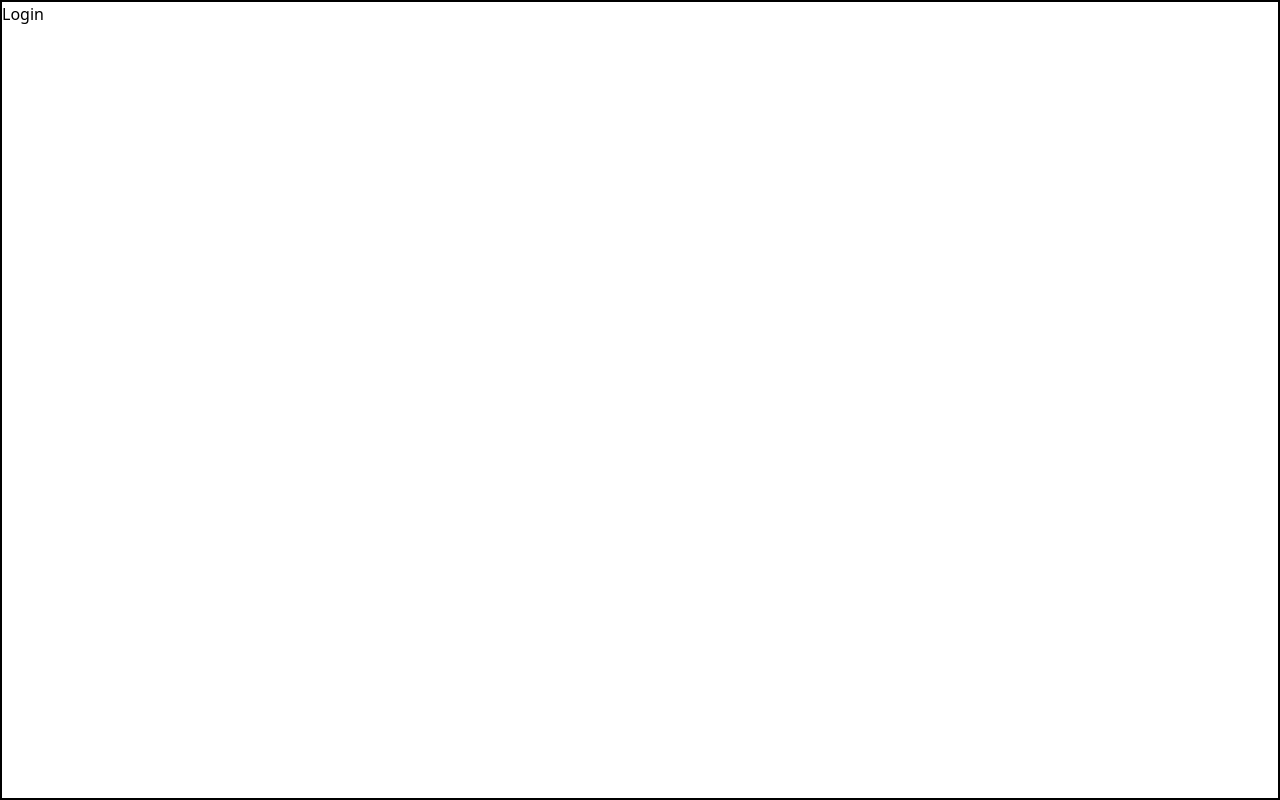
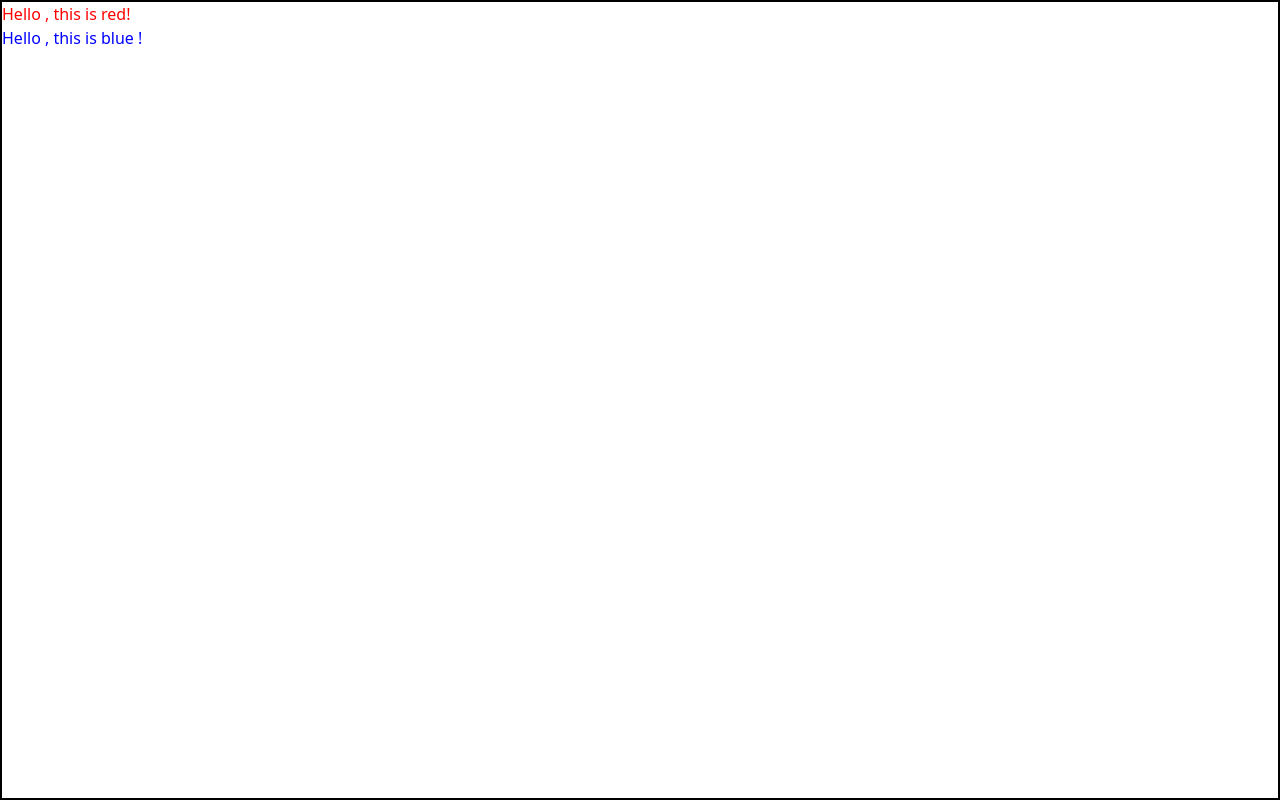
Before and after one commit to Rustemov02/Coursera---Advanced-React-Course, a React (Vite) app: page / in a window 1280 px wide. Built offline with nearby package versions, Linux system fonts and the light colour scheme.

Commit message:
learning HOC functions

```diff
--- a/src/App.tsx
+++ b/src/App.tsx
@@ -12,12 +12,13 @@ import GetPreviousDate from "./Exercises/getPreviousDate";
 import ManipulatingChildren from "./ManipulatingChildren";
 import { RadioOption } from "./components/Radio/Radio";
 import BuildRadioContainer from "./Exercises/BuildRadioGroupComponent";
+import HOCComponents from "./HOC";
 
 function App() {
   return (
     <div className="h-dvh border-2">
       <ThemeProvider>
-        <Test />
+        {/* <Test /> */}
         {/* <DarkLightContainer /> */}
         {/* <FormWithUseStateHook /> */}
         {/* <Form/> */}
@@ -27,6 +28,7 @@ function App() {
         {/* <GetPreviousDate /> */}
         {/* <ManipulatingChildren /> */}
         {/* <BuildRadioContainer /> */}
+        <HOCComponents />
       </ThemeProvider>
     </div>
   );
--- /dev/null
+++ b/src/HOC/index.tsx
@@ -0,0 +1,43 @@
+// ! BASIC HOC
+
+function withLogger(WrappedComponent: any) {
+  return function EnhacedComponent(props: any) {
+    console.log("Props : ", props);
+    return <WrappedComponent {...props} />;
+  };
+}
+
+function Hello({ name }: { name: string }) {
+  return <h1>Hello , {name}</h1>;
+}
+
+const HelloWithLogger = withLogger(Hello);
+
+//! HOC function with CONFIG
+
+const withColor = (color: string) => (WrappedComponent: any) => {
+  return function EnhacedComponent(props: any) {
+    return (
+      <div style={{ color }}>
+        <WrappedComponent {...props} />
+      </div>
+    );
+  };
+};
+
+function Message({ text }: { text: string }) {
+  return <h1>Hello , {text}</h1>;
+}
+
+const RedMessage = withColor("red")(Message);
+const BlueMessage = withColor("blue")(Message);
+
+export default function HOCComponents() {
+  return (
+    <>
+      {/* <HelloWithLogger name="John" /> */}
+      <RedMessage text="this is red!" />
+      <BlueMessage text="this is blue !" />
+    </>
+  );
+}
```
